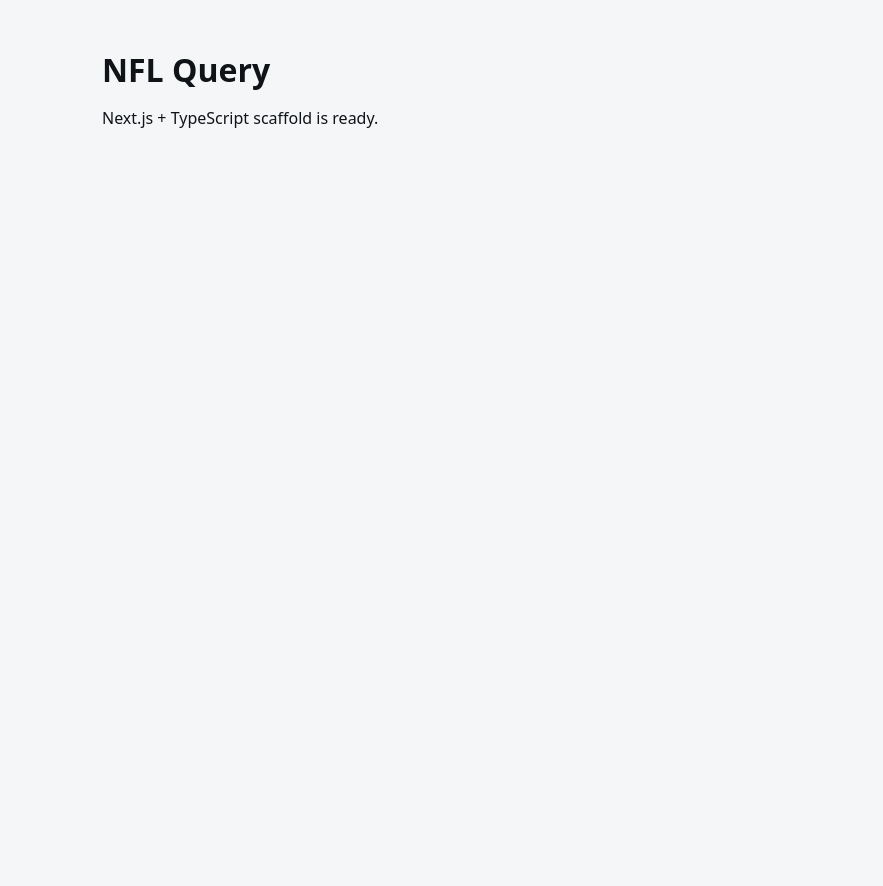
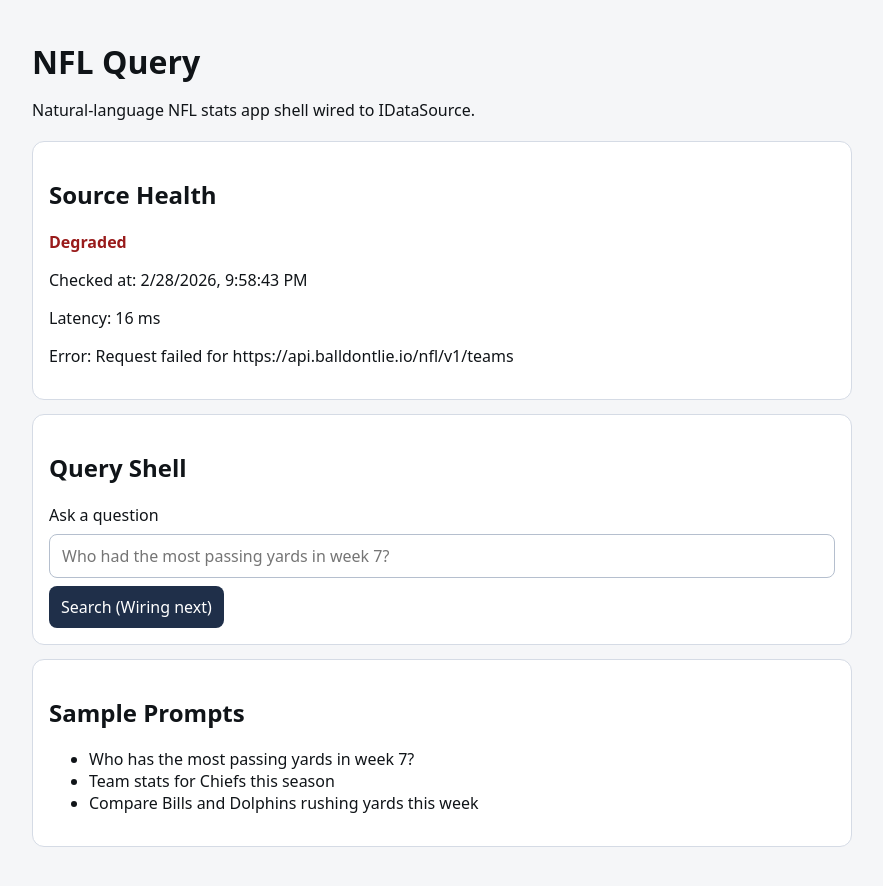
Before and after one commit to zkawoosa/NaturalFootballLanguageStatsTool, a Next.js app: page / in a window 1280 px wide. Shown: the top 886 px of the page, without its empty margins (198-1081 px from the left). Before the commit the page ends 800 px from the top, so only its background shows below. Built offline with nearby package versions, Linux system fonts and the light colour scheme; no server answers.

Commit message:
Day 11: Added data source interface and app shell service

```diff
--- /dev/null
+++ b/src/app/api/status/route.ts
@@ -0,0 +1,10 @@
+import { NextResponse } from "next/server";
+
+import { getSourceHealth } from "@/lib/app/appShellService.ts";
+import { createDataSource } from "@/lib/app/sourceFactory.ts";
+
+export async function GET() {
+  const source = createDataSource();
+  const status = await getSourceHealth(source);
+  return NextResponse.json(status, { status: status.healthy ? 200 : 503 });
+}
--- a/src/app/globals.css
+++ b/src/app/globals.css
@@ -14,11 +14,55 @@
 }
 
 .container {
-  max-width: 720px;
+  max-width: 860px;
   margin: 0 auto;
-  padding: 48px 20px;
+  padding: 40px 20px 60px;
 }
 
 h1 {
   margin: 0 0 8px;
 }
+
+.page-header {
+  margin-bottom: 20px;
+}
+
+.card {
+  background: #ffffff;
+  border: 1px solid #d5dbe5;
+  border-radius: 12px;
+  padding: 16px;
+  margin-bottom: 14px;
+}
+
+.query-form {
+  display: grid;
+  gap: 8px;
+}
+
+.query-form input {
+  border: 1px solid #b5bfce;
+  border-radius: 8px;
+  padding: 10px 12px;
+  font: inherit;
+}
+
+.query-form button {
+  width: fit-content;
+  border: 0;
+  border-radius: 8px;
+  padding: 10px 12px;
+  background: #1f2f49;
+  color: #ffffff;
+  font: inherit;
+}
+
+.status-ok {
+  color: #166534;
+  font-weight: 700;
+}
+
+.status-bad {
+  color: #991b1b;
+  font-weight: 700;
+}
--- a/src/app/page.tsx
+++ b/src/app/page.tsx
@@ -1,8 +1,43 @@
-export default function HomePage() {
+import { getAppShellViewModel } from "@/lib/app/appShellService.ts";
+import { createDataSource } from "@/lib/app/sourceFactory.ts";
+
+export default async function HomePage() {
+  const viewModel = await getAppShellViewModel(createDataSource());
+
   return (
     <main className="container">
-      <h1>NFL Query</h1>
-      <p>Next.js + TypeScript scaffold is ready.</p>
+      <header className="page-header">
+        <h1>NFL Query</h1>
+        <p>Natural-language NFL stats app shell wired to IDataSource.</p>
+      </header>
+
+      <section className="card">
+        <h2>Source Health</h2>
+        <p className={viewModel.status.healthy ? "status-ok" : "status-bad"}>
+          {viewModel.status.healthy ? "Healthy" : "Degraded"}
+        </p>
+        <p>Checked at: {new Date(viewModel.status.checkedAt).toLocaleString()}</p>
+        <p>Latency: {viewModel.status.latencyMs ?? "n/a"} ms</p>
+        {viewModel.status.error ? <p>Error: {viewModel.status.error}</p> : null}
+      </section>
+
+      <section className="card">
+        <h2>Query Shell</h2>
+        <form className="query-form">
+          <label htmlFor="query">Ask a question</label>
+          <input id="query" type="text" placeholder="Who had the most passing yards in week 7?" />
+          <button type="button">Search (Wiring next)</button>
+        </form>
+      </section>
+
+      <section className="card">
+        <h2>Sample Prompts</h2>
+        <ul>
+          {viewModel.samplePrompts.map((prompt) => (
+            <li key={prompt}>{prompt}</li>
+          ))}
+        </ul>
+      </section>
     </main>
   );
 }
--- /dev/null
+++ b/src/lib/app/appShellService.ts
@@ -0,0 +1,46 @@
+import type { StatusResponse } from "../contracts/api.ts";
+import type { IDataSource } from "../data/publicNflSource.ts";
+
+const SAMPLE_PROMPTS = [
+  "Who has the most passing yards in week 7?",
+  "Team stats for Chiefs this season",
+  "Compare Bills and Dolphins rushing yards this week",
+];
+
+export type AppShellViewModel = {
+  status: StatusResponse;
+  samplePrompts: string[];
+};
+
+export async function getSourceHealth(source: IDataSource): Promise<StatusResponse> {
+  const startedAt = Date.now();
+  const checkedAt = new Date().toISOString();
+
+  try {
+    await source.getTeams();
+    return {
+      source: "balldontlie",
+      healthy: true,
+      latencyMs: Date.now() - startedAt,
+      checkedAt,
+    };
+  } catch (error) {
+    const message = error instanceof Error ? error.message : "Unknown source failure";
+    return {
+      source: "balldontlie",
+      healthy: false,
+      latencyMs: Date.now() - startedAt,
+      checkedAt,
+      error: message,
+    };
+  }
+}
+
+export async function getAppShellViewModel(source: IDataSource): Promise<AppShellViewModel> {
+  const status = await getSourceHealth(source);
+
+  return {
+    status,
+    samplePrompts: [...SAMPLE_PROMPTS],
+  };
+}
--- /dev/null
+++ b/src/lib/app/sourceFactory.ts
@@ -0,0 +1,11 @@
+import { getRuntimeConfig } from "../config.ts";
+import { PublicNflSource, type IDataSource } from "../data/publicNflSource.ts";
+
+export function createDataSource(): IDataSource {
+  const runtimeConfig = getRuntimeConfig();
+
+  return new PublicNflSource({
+    baseUrl: runtimeConfig.balldontlieBaseUrl,
+    timeoutMs: runtimeConfig.requestTimeoutMs,
+  });
+}
```
Also changed, not shown: DailyTasksRoadmap.txt, 1 other file (tests, documents, lock files or other folders).
